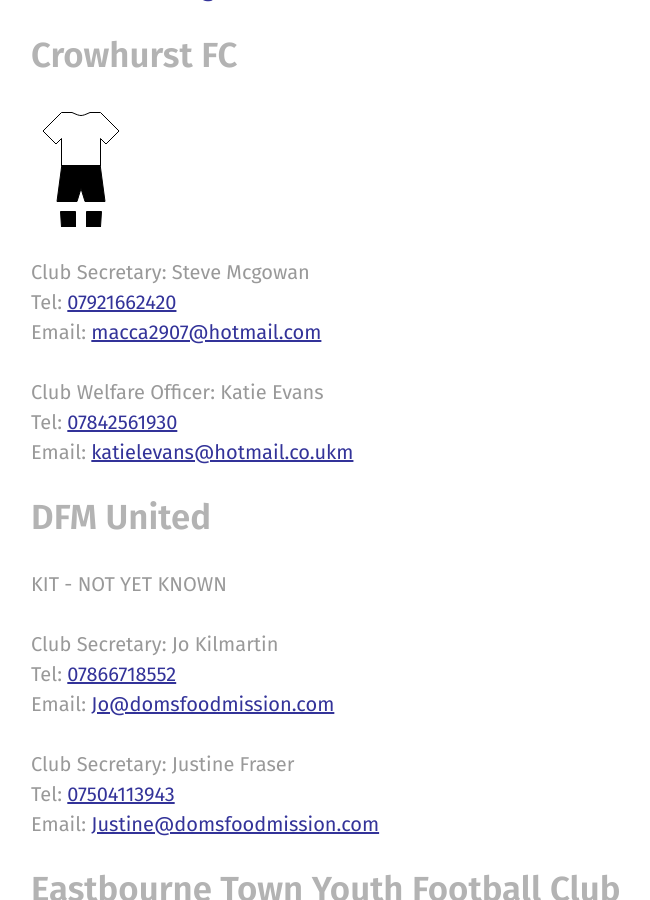
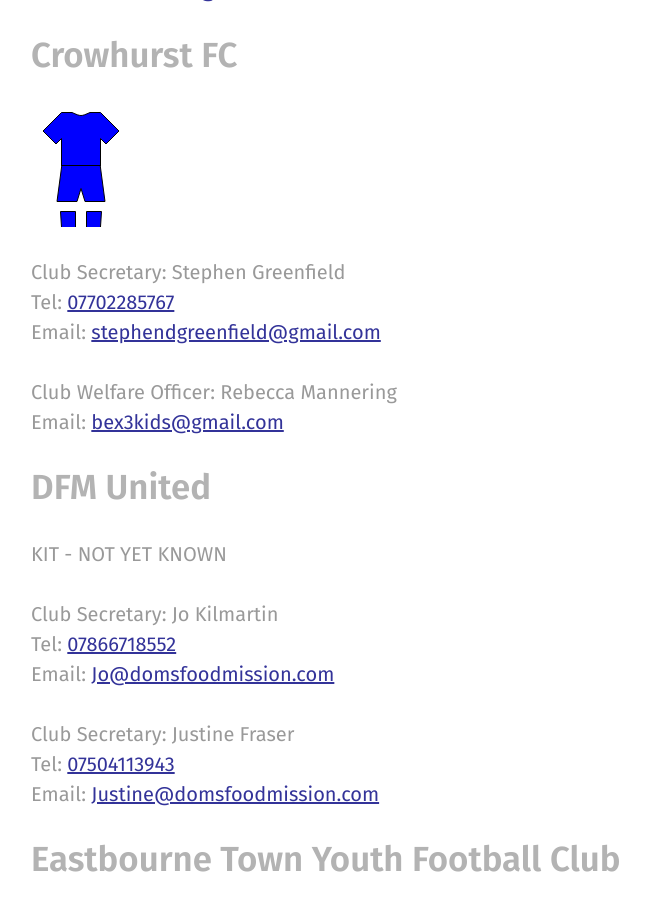
Before and after one commit to rotherleague/Rother, a Jekyll site: the page built from clubs.md, in a window 1280 px wide and 900 px high, scrolled down 2768 px. Shown: the whole window, without its empty margins (49-699 px from the left). Built offline with Jekyll 4.4.1, drawn with Linux system fonts in a browser that asks for light colours; nearby versions of some CDN libraries.

Commit message:
Update crowhurst.html

```diff
--- a/_includes/clubs/crowhurst.html
+++ b/_includes/clubs/crowhurst.html
@@ -1,14 +1,13 @@
 <h2 id="crowhurst"><strong>Crowhurst FC</strong></h2>
 
-<p>{% include kit.html top="#ffffff" top2="#ffffff" shorts="#000000" socks="#000000"  %}
+<p>{% include kit.html top="#0000FF" top2="#0000FF" shorts="#0000FF" socks="#0000FF"  %}
 
 
 </p>
-<p>Club Secretary: Steve Mcgowan<br>
-  Tel: <a href="tel:07921662420">07921662420</a><br>
-Email: <a href="mailto:macca2907@hotmail.com">macca2907@hotmail.com</a>
+<p>Club Secretary: Stephen Greenfield<br>
+  Tel: <a href="tel:07702285767">07702285767</a><br>
+Email: <a href="mailto:stephendgreenfield@gmail.com">stephendgreenfield@gmail.com</a>
 </p>
-<p>Club Welfare Officer: Katie Evans<br>
-  Tel: <a href="tel:07842561930">07842561930</a><br>
-Email: <a href="mailto:katielevans@hotmail.co.uk">katielevans@hotmail.co.ukm</a>
+<p>Club Welfare Officer:  Rebecca  Mannering<br>
+Email: <a href="mailto:bex3kids@gmail.com">bex3kids@gmail.com</a>
 </p>
```
